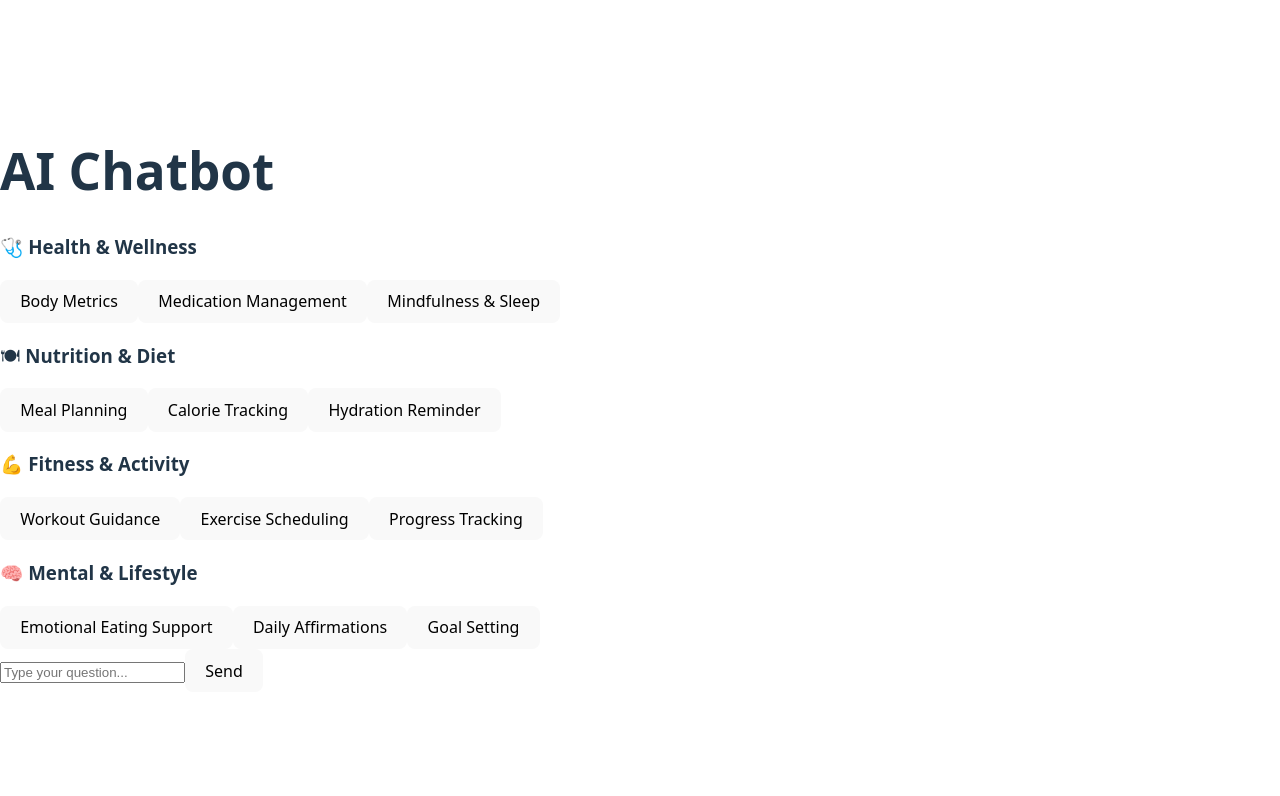
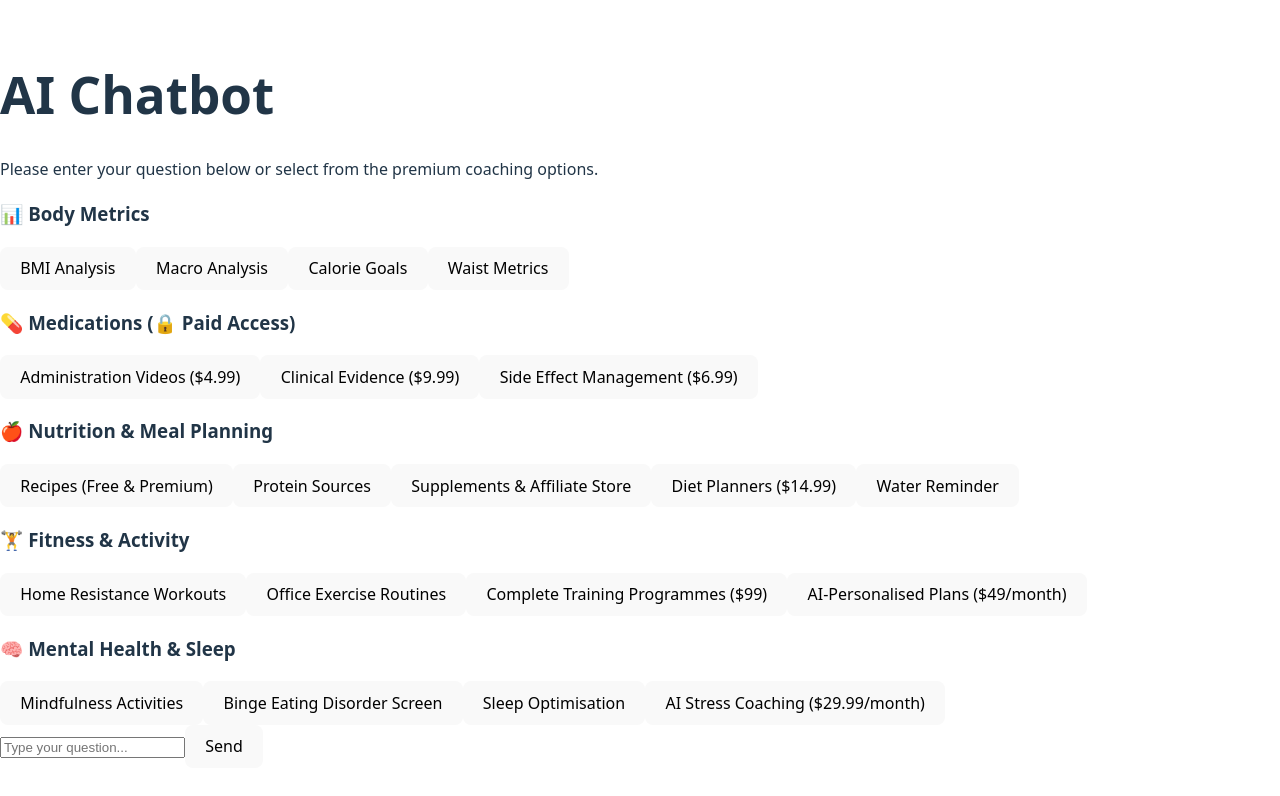
Before and after one commit to Justy6674/downscale-chatbot-frontend, a React (Vite) app: page / in a window 1280 px wide. Shown: the top 796 px of the page. Built offline with nearby package versions, Linux system fonts and the light colour scheme.

Commit message:
Fix: Chatbot UI optimised & monetised (Australian spelling)

```diff
--- a/src/App.jsx
+++ b/src/App.jsx
@@ -3,10 +3,36 @@ import { createRoot } from "react-dom/client";
 import "./index.css";
 
 const categories = {
-  "🩺 Health & Wellness": ["Body Metrics", "Medication Management", "Mindfulness & Sleep"],
-  "🍽 Nutrition & Diet": ["Meal Planning", "Calorie Tracking", "Hydration Reminder"],
-  "💪 Fitness & Activity": ["Workout Guidance", "Exercise Scheduling", "Progress Tracking"],
-  "🧠 Mental & Lifestyle": ["Emotional Eating Support", "Daily Affirmations", "Goal Setting"]
+  "📊 Body Metrics": [
+    "BMI Analysis",
+    "Macro Analysis",
+    "Calorie Goals",
+    "Waist Metrics"
+  ],
+  "💊 Medications (🔒 Paid Access)": [
+    "Administration Videos ($4.99)",
+    "Clinical Evidence ($9.99)",
+    "Side Effect Management ($6.99)"
+  ],
+  "🍎 Nutrition & Meal Planning": [
+    "Recipes (Free & Premium)",
+    "Protein Sources",
+    "Supplements & Affiliate Store",
+    "Diet Planners ($14.99)",
+    "Water Reminder"
+  ],
+  "🏋️ Fitness & Activity": [
+    "Home Resistance Workouts",
+    "Office Exercise Routines",
+    "Complete Training Programmes ($99)",
+    "AI-Personalised Plans ($49/month)"
+  ],
+  "🧠 Mental Health & Sleep": [
+    "Mindfulness Activities",
+    "Binge Eating Disorder Screen",
+    "Sleep Optimisation",
+    "AI Stress Coaching ($29.99/month)"
+  ]
 };
 
 function ChatbotUI() {
@@ -32,9 +58,13 @@ function ChatbotUI() {
   };
 
   return (
-    <div className="w-full h-screen flex flex-col items-center justify-center bg-[#f7f2d3]">
-      <h1 className="text-3xl font-bold text-[#b68a71] mb-4">AI Chatbot</h1>
-      <div className="w-full max-w-2xl h-96 overflow-auto border border-[#b68a71] bg-white p-4 rounded-lg shadow-md">
+    <div className="w-full h-screen flex flex-col items-center justify-center bg-[#f7f2d3] p-6">
+      <h1 className="text-4xl font-bold text-[#b68a71] mb-4">AI Chatbot</h1>
+      <p className="text-lg mb-6 text-gray-700">
+        Please enter your question below or select from the premium coaching options.
+      </p>
+
+      <div className="w-full max-w-3xl h-96 overflow-auto border border-[#b68a71] bg-white p-4 rounded-lg shadow-md">
         {messages.map((msg, index) => (
           <div key={index} className={`my-2 ${msg.sender === "user" ? "text-right" : "text-left"}`}>
             <span className={msg.sender === "user" ? "bg-[#b68a71] text-white p-2 rounded-lg" : "bg-gray-300 p-2 rounded-lg"}>
@@ -43,10 +73,12 @@ function ChatbotUI() {
           </div>
         ))}
       </div>
-      <div className="w-full max-w-2xl grid grid-cols-2 gap-2 my-4">
+
+      <div className="w-full max-w-3xl my-6">
         {Object.entries(categories).map(([category, options]) => (
-          <div key={category}>
-            <h3 className="text-[#b68a71] font-bold mb-1">{category}</h3>
+          <div key={category} className="mb-4">
+            <h3 className="text-[#b68a71] font-bold text-lg mb-2">{category}</h3>
+            <div className="grid grid-cols-2 gap-2">
               {options.map((option) => (
                 <button
                   key={option}
@@ -57,16 +89,18 @@ function ChatbotUI() {
                 </button>
               ))}
             </div>
+          </div>
         ))}
       </div>
-      <div className="flex w-full max-w-2xl">
+
+      <div className="flex w-full max-w-3xl">
         <input
           value={input}
           onChange={(e) => setInput(e.target.value)}
           placeholder="Type your question..."
-          className="flex-grow border rounded-lg p-2 bg-white"
+          className="flex-grow border rounded-lg p-3 bg-white text-lg"
         />
-        <button onClick={() => sendMessage(input)} className="ml-2 bg-[#b68a71] text-white px-4 py-2 rounded-lg hover:bg-[#a0745f] transition-all">
+        <button onClick={() => sendMessage(input)} className="ml-2 bg-[#b68a71] text-white px-6 py-3 rounded-lg hover:bg-[#a0745f] transition-all text-lg">
           Send
         </button>
       </div>
```
Lines whose indentation alone changed are shown as unchanged.
